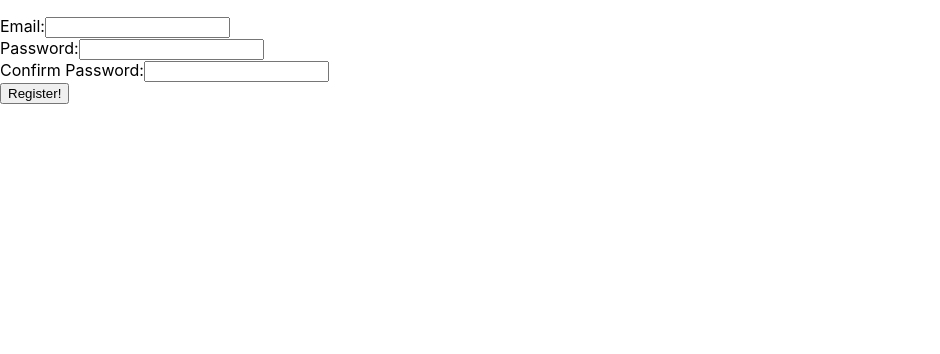
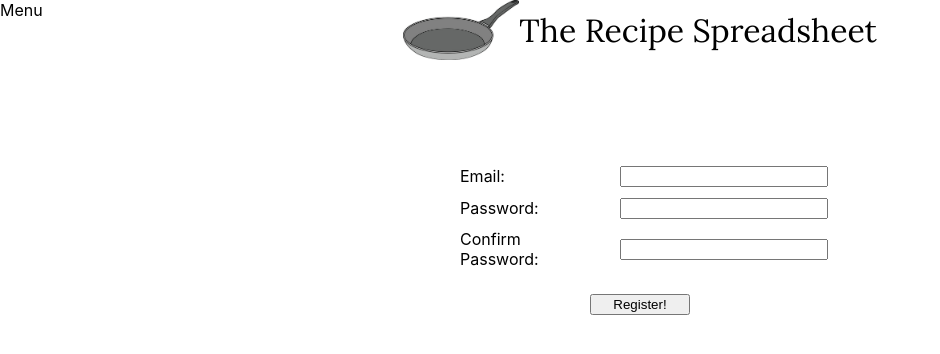
Before and after one commit to utricularian/the-recipe-spreadsheet, a React (Create React App) app in the folder client/: page /register in a window 1280 px wide. Shown: the top 354 px of the page, without its empty margins (0-940 px from the left). Built offline with nearby package versions, Linux system fonts and the light colour scheme.

Commit message:
NavBar stuff

```diff
--- a/client/src/LayoutPage.tsx
+++ b/client/src/LayoutPage.tsx
@@ -5,7 +5,7 @@ import {useAppDispatch, useAppSelector} from "./app/hooks";
 import {createDrink, getDrinks, selectCreateErrors, selectCreateStatus, selectDrinks} from "./slices/DrinkSlice";
 import {getUser, selectUser} from "./slices/UserSlice";
 
-import UserBadge from "./features/profile/UserBadge";
+import NavBar from "./NavBar";
 
 import './LayoutPage.css';
 
@@ -39,9 +39,7 @@ function LayoutPage() {
 
   return (
     <div className="Home">
-      <div className="NavBar">
-        <UserBadge />
-      </div>
+      <NavBar />
 
       <div>
         <div>Create Status: {createStatus}</div>
--- /dev/null
+++ b/client/src/NavBar.module.css
@@ -0,0 +1,31 @@
+.NavBar {
+    display: flex;
+    flex-wrap: nowrap;
+    justify-content: space-between;
+}
+
+.NavMenu {
+    min-width: 100px;
+}
+
+.Logo {
+    all: unset;
+
+    display: flex;
+    justify-content: center;
+    align-items: center;
+
+    height: 60px;
+
+    font-size: 32px;
+    font-family: 'Lora', serif;
+    cursor: pointer;
+
+}
+.Logo img {
+    height: 60px;
+}
+
+.UserBadge {
+    min-width: 100px;
+}
--- /dev/null
+++ b/client/src/NavBar.tsx
@@ -0,0 +1,30 @@
+import React from 'react'
+
+import UserBadge from "./features/profile/UserBadge";
+
+import styles from './NavBar.module.css'
+
+interface NavBarProps {
+  isAuthenticationFlow?: boolean
+}
+
+const navBarPropDefaults: NavBarProps = {
+  isAuthenticationFlow: false
+}
+
+const NavBar = (options: NavBarProps) => {
+  const { isAuthenticationFlow } = { ...navBarPropDefaults, ...options }
+
+  return (
+    <div className={styles.NavBar}>
+      <div className={styles.NavMenu}>Menu</div>
+      <a className={styles.Logo} href="/">
+        <img src="/images/logo.jpg" alt="The Recipe Spreadsheet" />
+        The Recipe Spreadsheet
+      </a>
+      <div className={styles.UserBadge}>{!isAuthenticationFlow && <UserBadge />}</div>
+    </div>
+  )
+}
+
+export default NavBar
--- /dev/null
+++ b/client/src/features/profile/LoginPage.module.css
@@ -0,0 +1,47 @@
+.LoginPage {
+    display: flex;
+    flex-direction: column;
+    align-items: center;
+
+    grid-template-columns: 400px;
+    padding-top: 100px;
+}
+
+.LoginErrors {
+    margin-bottom: 40px;
+    padding: 10px 20px;
+
+    border: red solid 1px;
+    background-color: lightpink;
+    border-radius: 5px;
+}
+
+.Form {
+}
+.Field {
+    display: flex;
+    align-items: center;
+}
+.Field span {
+    display: block;
+    margin: 5px 10px;
+}
+.Field span:nth-child(1) {
+    width: 140px;
+}
+.Field span:nth-child(2) {
+    width: 200px;
+}
+.Field input {
+    width: 100%;
+}
+.Submit {
+    display: flex;
+    flex-direction: column;
+    align-items: center;
+
+    margin-top: 20px;
+}
+.Submit button {
+    width: 100px;
+}
--- a/client/src/features/profile/LoginPage.tsx
+++ b/client/src/features/profile/LoginPage.tsx
@@ -4,6 +4,10 @@ import {Navigate} from "react-router-dom";
 import {useAppDispatch, useAppSelector} from "../../app/hooks";
 import {login, selectLoginErrors, selectUser} from "../../slices/UserSlice";
 import {User} from "../../types/User";
+
+import NavBar from "../../NavBar";
+
+import styles from './LoginPage.module.css'
 
 const LoginPage = () => {
   const dispatch = useAppDispatch();
@@ -17,17 +21,19 @@ const LoginPage = () => {
     setUser({ ...user, [e.target.name]: e.target.value })
   }
 
-  const handleSubmit = (e: React.FormEvent<HTMLInputElement>) => {
+  const handleSubmit = (e: React.FormEvent<HTMLFormElement>) => {
     e.preventDefault()
     dispatch(login(user));
   }
 
   return loggedInUser ? <Navigate to={'/'} /> : (
-    <div className="LoginPage">
-      <div className="LoginErrors">{loginErrors && 'Username or password was incorrect'}</div>
-      <form>
-        <div className="LoginField">
-          <span>Email:</span>
+    <div>
+      <NavBar isAuthenticationFlow={true} />
+      <div className={styles.LoginPage}>
+        {loginErrors && <div className={styles.LoginErrors}>Username or password was incorrect</div>}
+        <form className={styles.Form} onSubmit={handleSubmit}>
+          <div className={styles.Field}>
+            <span>Email</span>
             <span>
                 <input
                   type="email"
@@ -37,8 +43,8 @@ const LoginPage = () => {
                 />
               </span>
           </div>
-        <div className="LoginField">
-          <span>Password:</span>
+          <div className={styles.Field}>
+            <span>Password</span>
             <span>
                 <input
                   type="password"
@@ -48,8 +54,11 @@ const LoginPage = () => {
                 />
               </span>
           </div>
-        <div><input type="Submit" onClick={handleSubmit} /></div>
+          <div className={styles.Submit}>
+            <button type="submit">Login</button>
+          </div>
         </form>
+      </div>
     </div>
   )
 }
--- /dev/null
+++ b/client/src/features/profile/RegisterPage.module.css
@@ -0,0 +1,52 @@
+.RegisterPage {
+    display: flex;
+    flex-direction: column;
+    align-items: center;
+
+    grid-template-columns: 400px;
+    padding-top: 100px;
+}
+
+.RegisterErrors {
+    margin-bottom: 40px;
+    padding: 10px 20px;
+
+    border: red solid 1px;
+    background-color: lightpink;
+    border-radius: 5px;
+}
+.RegisterErrors ul {
+    all: unset;
+}
+.RegisterErrors li {
+    list-style-type: none;
+}
+
+
+.Field {
+    display: flex;
+    align-items: center;
+}
+.Field span {
+    display: block;
+    margin: 5px 10px;
+}
+.Field span:nth-child(1) {
+    width: 140px;
+}
+.Field span:nth-child(2) {
+    width: 200px;
+}
+.Field input {
+    width: 100%;
+}
+.Submit {
+    display: flex;
+    flex-direction: column;
+    align-items: center;
+
+    margin-top: 20px;
+}
+.Submit button {
+    width: 100px;
+}
--- a/client/src/features/profile/RegisterPage.tsx
+++ b/client/src/features/profile/RegisterPage.tsx
@@ -4,6 +4,10 @@ import {Navigate} from "react-router-dom";
 import {useAppDispatch, useAppSelector} from "../../app/hooks";
 import {register, selectRegisterErrors, selectUser} from "../../slices/UserSlice";
 import {User} from "../../types/User";
+
+import NavBar from "../../NavBar";
+
+import styles from './RegisterPage.module.css'
 
 const RegisterPage = () => {
   const dispatch = useAppDispatch();
@@ -21,22 +25,30 @@ const RegisterPage = () => {
     setUser({ ...user, [e.target.name]: e.target.value })
   }
 
-  const handleSubmit = (e: React.FormEvent<HTMLInputElement>) => {
+  const handleSubmit = (e: React.FormEvent<HTMLFormElement>) => {
     e.preventDefault()
     dispatch(register(user))
   }
 
   const renderRegisterErrors = () => {
-    return registerErrors.map(registerError => (
+    const list = registerErrors.map(registerError => (
       <li key={registerError}>{registerError}</li>
     ))
+
+    return (
+      <div className={styles.RegisterErrors}>
+        <ul>{list}</ul>
+      </div>
+    )
   }
 
   return loggedInUser ? <Navigate to={'/'} /> : (
-    <div className="RegisterPage">
-      <div className="RegisterErrors"><ul>{renderRegisterErrors()}</ul></div>
-      <form>
-        <div className="Field">
+    <div>
+      <NavBar isAuthenticationFlow={true} />
+      <div className={styles.RegisterPage}>
+        {registerErrors.length > 0 && renderRegisterErrors()}
+        <form onSubmit={handleSubmit}>
+          <div className={styles.Field}>
             <span>Email:</span>
             <span>
               <input
@@ -47,7 +59,7 @@ const RegisterPage = () => {
               />
             </span>
           </div>
-        <div className="Field">
+          <div className={styles.Field}>
             <span>Password:</span>
             <span>
               <input
@@ -58,7 +70,7 @@ const RegisterPage = () => {
               />
             </span>
           </div>
-        <div className="Field">
+          <div className={styles.Field}>
             <span>Confirm Password:</span>
             <span>
               <input
@@ -69,8 +81,11 @@ const RegisterPage = () => {
               />
             </span>
           </div>
-        <div><input type="Submit" onClick={handleSubmit} value="Register!" readOnly/></div>
+          <div className={styles.Submit}>
+            <button type="submit">Register!</button>
+          </div>
         </form>
+      </div>
     </div>
   )
 }
--- /dev/null
+++ b/client/src/features/profile/UnauthenticatedUserControls.module.css
@@ -0,0 +1,17 @@
+.UnauthenticatedUserControls {
+    display: flex;
+    flex-wrap: nowrap;
+    align-items: center;
+    gap: 5px;
+
+    height: 100%;
+}
+
+.Login {
+    padding-right: 4px;
+    border-right: black solid 1px;
+}
+
+.Register {
+
+}
--- a/client/src/features/profile/UnauthenticatedUserControls.tsx
+++ b/client/src/features/profile/UnauthenticatedUserControls.tsx
@@ -1,12 +1,14 @@
 import React from 'react';
 import {Link} from "react-router-dom";
+
+import styles from './UnauthenticatedUserControls.module.css'
 
 const UnauthenticatedUserControls = () => {
 
   return (
-    <div className="UnauthenticatedUserControls">
-      <div className="Login"><Link to={'/login'}>Login</Link></div>
-      <div className="Register"><Link to={'/register'}>Sign Up</Link></div>
+    <div className={styles.UnauthenticatedUserControls}>
+      <div className={styles.Login}><Link to={'/login'}>Login</Link></div>
+      <div className={styles.Register}><Link to={'/register'}>Sign Up</Link></div>
     </div>
   )
 }
--- /dev/null
+++ b/client/src/features/profile/UserBadgeInfo.module.css
@@ -0,0 +1,8 @@
+.UserBadgeInfo {
+    display: flex;
+    flex-direction: column;
+    text-align: right;
+    justify-content: center;
+
+    height: 100%;
+}
--- a/client/src/features/profile/UserBadgeInfo.tsx
+++ b/client/src/features/profile/UserBadgeInfo.tsx
@@ -1,6 +1,8 @@
 import React from 'react'
 
 import {User} from "../../types/User";
+
+import styles from './UserBadgeInfo.module.css'
 
 interface UserBadgeInfoProps {
   loggedInUser: User
@@ -15,9 +17,10 @@ const UserBadgeInfo = ({ loggedInUser, onLogout }: UserBadgeInfoProps) => {
   }
 
   return (
-    <div className="UserBadgeInfo">
-      <div className="Email">{loggedInUser.email}</div>
-      <div className="Logout"><a href='#' onClick={handleLogout}>Logout</a></div>
+    <div className={styles.UserBadgeInfo}>
+      <div className={styles.Email}>{loggedInUser.email}</div>
+      {/* TODO make this <a> a button */}
+      <div className={styles.Logout}><a href='#' onClick={handleLogout}>Logout</a></div>
     </div>
   )
 }
--- a/client/src/index.css
+++ b/client/src/index.css
@@ -1,3 +1,5 @@
+@import url('https://fonts.googleapis.com/css2?family=Lora&display=swap');
+
 body {
   margin: 0;
   font-family: -apple-system, BlinkMacSystemFont, 'Segoe UI', 'Roboto', 'Oxygen',
```
Also changed, not shown: client/public/images/logo.jpg (added). Lines whose indentation alone changed are shown as unchanged.
